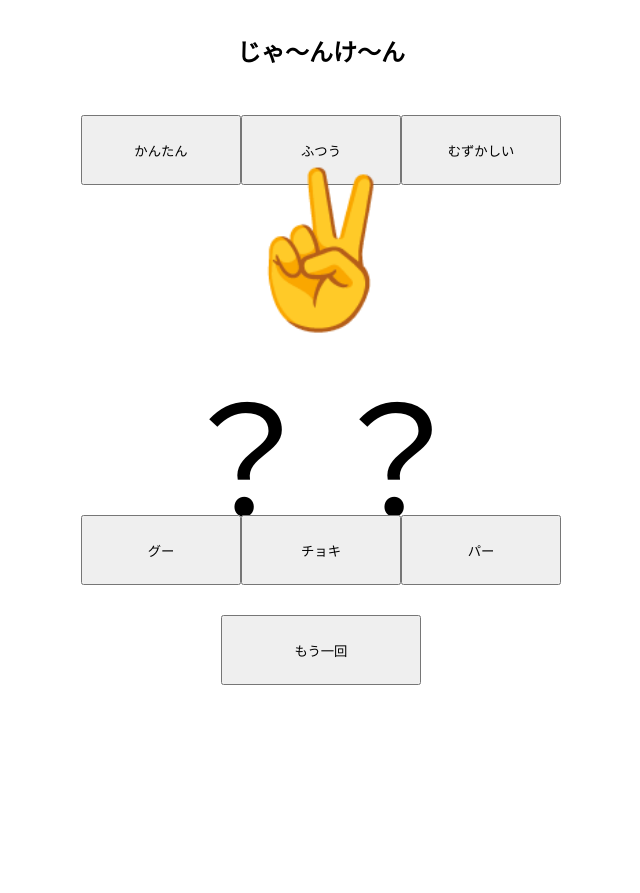
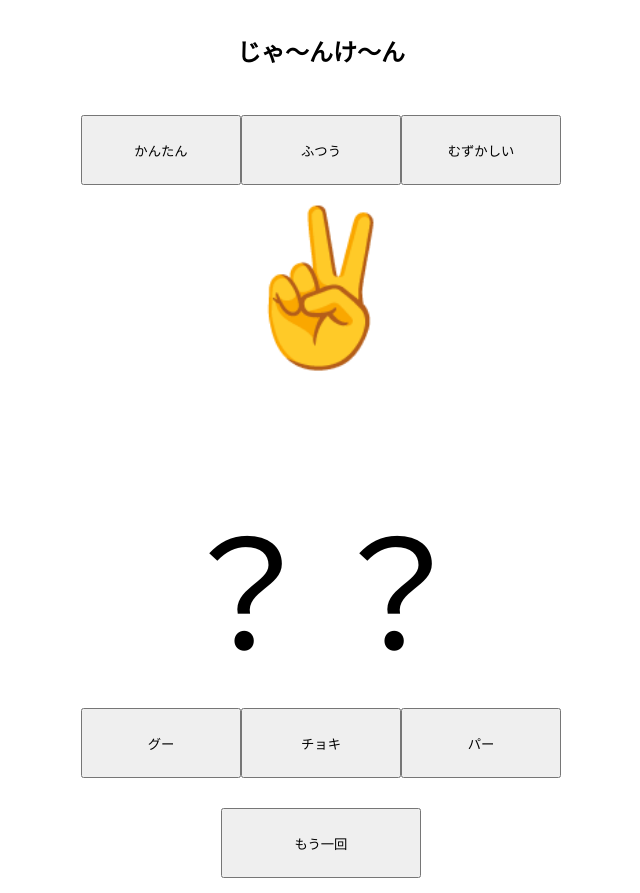
Before and after one commit to herzkokoro-sys/Janken02, a plain HTML site: page index.html in a window 1280 px wide. Shown: the whole page, without its empty margins (319-959 px from the left). Before the commit the page ends 800 px from the top, so only its background shows below. Drawn offline with nearby package versions, Linux system fonts and the light colour scheme.

Commit message:
段の高さをmin-heightにして絵文字の重なりを修正

```diff
--- a/css/janken.css
+++ b/css/janken.css
@@ -10,12 +10,12 @@ button {
 
 main {
   max-width: 480px;
-  height: 100vh;
+  min-height: 100vh;
   margin: 0 auto;
 }
 
 section {
-  height: calc(100vh/8);
+  min-height: calc(100vh/8);
   display: flex;
   justify-content: center;
   align-items: center;
```
